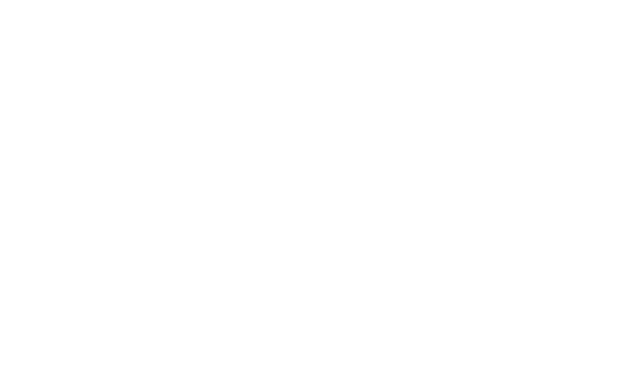
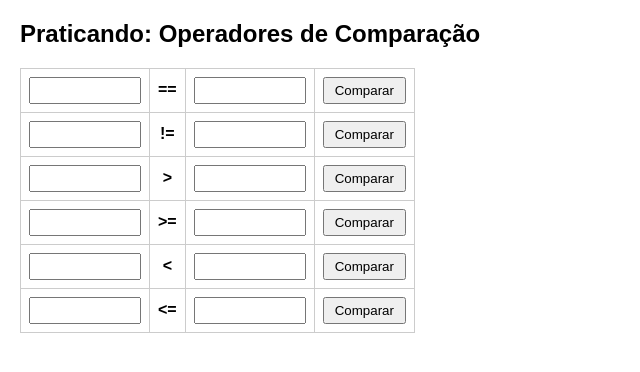
Before and after one commit to andreysousamendes-svg/OPERADORESDECOMPARA-O-, a plain HTML site: page index.html in a window 1280 px wide. Shown: the whole page, without its empty margins (0-640 px from the left). Drawn offline with Linux system fonts and the light colour scheme.

Commit message:
Update index.html

```diff
--- a/index.html
+++ b/index.html
@@ -1,11 +1,124 @@
 <!DOCTYPE html>
-<html lang="pt-br">
+<html lang="pt-BR">
 <head>
     <meta charset="UTF-8">
-    <meta name="viewport" content="width=device-width, initial-scale=1.0">
-    <title>Operadores de Comparação</title>
+    <title>Atividade Prática - Comparadores</title>
+    <style>
+        body {
+            font-family: Arial, sans-serif;
+            margin: 20px;
+        }
+        table {
+            border-collapse: collapse;
+            margin-bottom: 20px;
+        }
+        td {
+            border: 1px solid #ccc;
+            padding: 8px;
+            text-align: center;
+        }
+        input[type="text"] {
+            width: 100px;
+            padding: 4px;
+            text-align: center;
+        }
+        button {
+            padding: 4px 10px;
+            cursor: pointer;
+        }
+    </style>
 </head>
 <body>
 
+    <h2>Praticando: Operadores de Comparação</h2>
+
+    <table>
+        <!-- Linha do operador == -->
+        <tr>
+            <td><input type="text" id="v1_eq"></td>
+            <td><strong>==</strong></td>
+            <td><input type="text" id="v2_eq"></td>
+            <td><button onclick="comparar('eq', '==')">Comparar</button></td>
+        </tr>
+        <!-- Linha do operador != -->
+        <tr>
+            <td><input type="text" id="v1_dif"></td>
+            <td><strong>!=</strong></td>
+            <td><input type="text" id="v2_dif"></td>
+            <td><button onclick="comparar('dif', '!=')">Comparar</button></td>
+        </tr>
+        <!-- Linha do operador > -->
+        <tr>
+            <td><input type="text" id="v1_maior"></td>
+            <td><strong>&gt;</strong></td>
+            <td><input type="text" id="v2_maior"></td>
+            <td><button onclick="comparar('maior', '>')">Comparar</button></td>
+        </tr>
+        <!-- Linha do operador >= -->
+        <tr>
+            <td><input type="text" id="v1_maior_ig"></td>
+            <td><strong>&gt;=</strong></td>
+            <td><input type="text" id="v2_maior_ig"></td>
+            <td><button onclick="comparar('maior_ig', '>=')">Comparar</button></td>
+        </tr>
+        <!-- Linha do operador < -->
+        <tr>
+            <td><input type="text" id="v1_menor"></td>
+            <td><strong>&lt;</strong></td>
+            <td><input type="text" id="v2_menor"></td>
+            <td><button onclick="comparar('menor', '<')">Comparar</button></td>
+        </tr>
+        <!-- Linha do operador <= -->
+        <tr>
+            <td><input type="text" id="v1_menor_ig"></td>
+            <td><strong>&lt;=</strong></td>
+            <td><input type="text" id="v2_menor_ig"></td>
+            <td><button onclick="comparar('menor_ig', '<=')">Comparar</button></td>
+        </tr>
+    </table>
+
+    <script>
+        function comparar(idSufixo, operador) {
+            // Obtém os valores dos inputs baseando-se no sufixo da linha
+            let valor1Raw = document.getElementById('v1_' + idSufixo).value;
+            let valor2Raw = document.getElementById('v2_' + idSufixo).value;
+
+            // Converte para número se forem puramente numéricos, mantendo string caso contrário
+            let valor1 = isNaN(valor1Raw) || valor1Raw.trim() === "" ? valor1Raw : Number(valor1Raw);
+            let valor2 = isNaN(valor2Raw) || valor2Raw.trim() === "" ? valor2Raw : Number(valor2Raw);
+
+            let resultado = false;
+
+            // Avaliação de cada operador lógico baseado na string correspondente
+            switch(operador) {
+                case '==':
+                    resultado = (valor1 == valor2);
+                    break;
+                case '!=':
+                    resultado = (valor1 != valor2);
+                    break;
+                case '>':
+                    resultado = (valor1 > valor2);
+                    break;
+                case '>=':
+                    resultado = (valor1 >= valor2);
+                    break;
+                case '<':
+                    resultado = (valor1 < valor2);
+                    break;
+                case '<=':
+                    resultado = (valor1 <= valor2);
+                    break;
+            }
+
+            // Exibe o alerta formatado em letras maiúsculas conforme a regra
+            if (resultado) {
+                alert("VERDADEIRO");
+            } else {
+                alert("FALSO");
+            }
+        }
+    </script>
+
 </body>
 </html>
```
